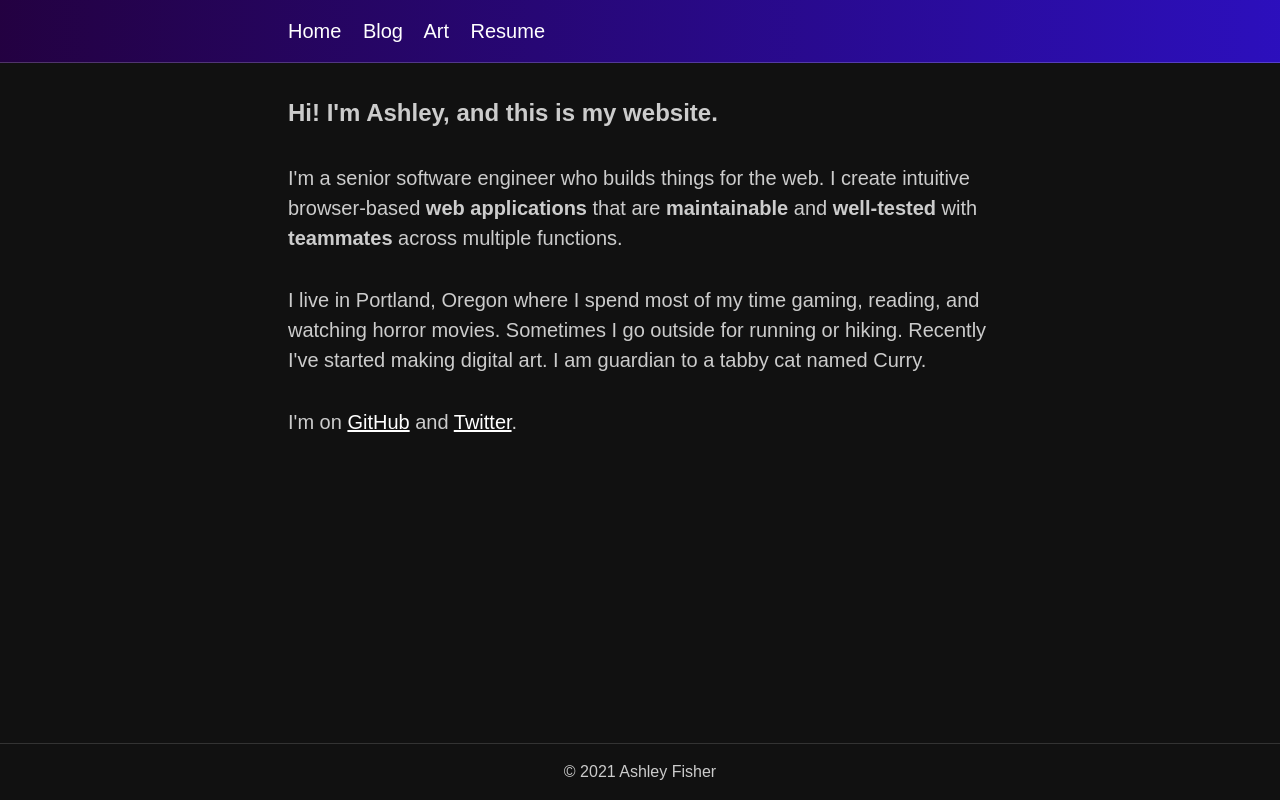
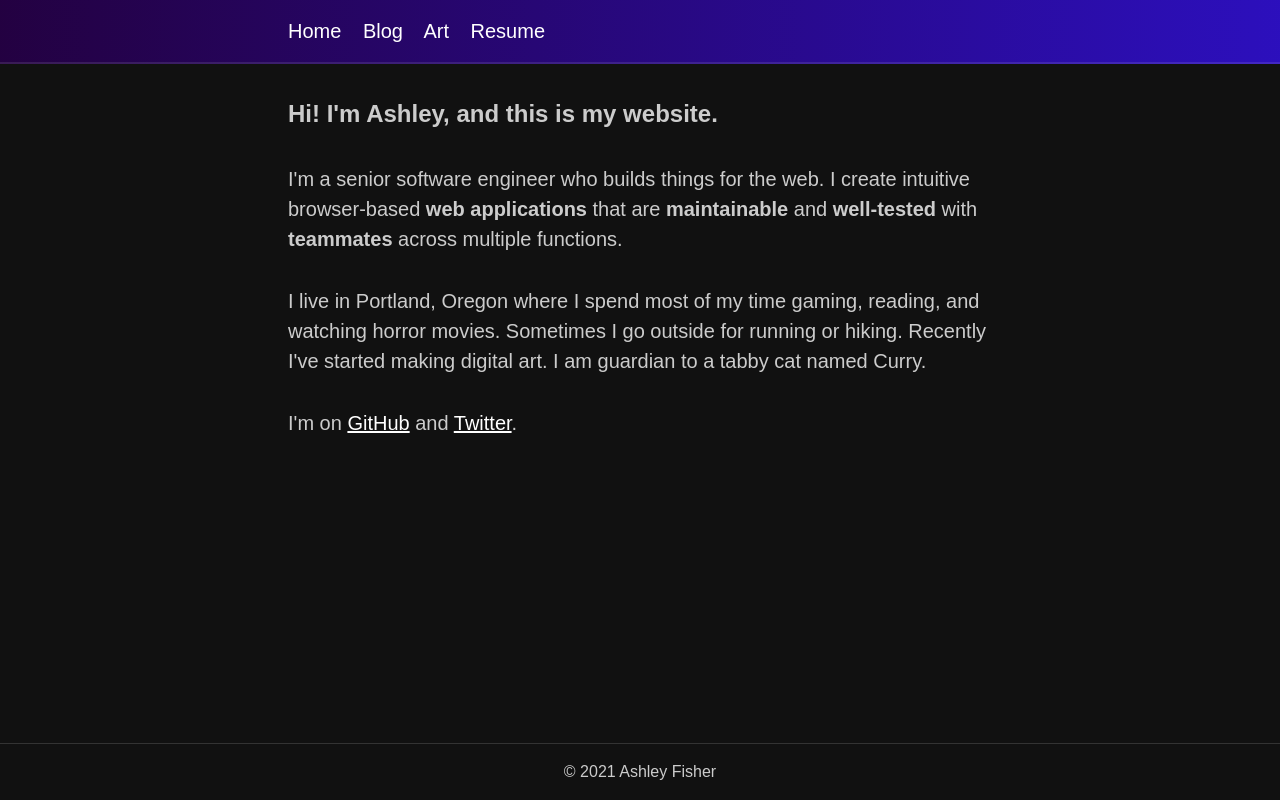
Before and after one commit to afisher/ash.fish, an Eleventy site: page src/index.html in a window 1280 px wide. Built offline with nearby package versions, Linux system fonts and the light colour scheme; Eleventy itself is replaced by a stand-in of ours; files that its build step writes are made by us from their sources.

Commit message:
pretty nav border

```diff
--- a/src/_includes/layout-base.njk
+++ b/src/_includes/layout-base.njk
@@ -10,7 +10,7 @@
   <body
     class="bg-near-black avenir moon-gray lh-copy flex flex-column min-vh-100"
   >
-    <div class="bg-dark-purple bb b--white-20 screen-only">
+    <div class="bg-dark-purple bb b--white-10 bw1 screen-only">
       <nav class="f4 mw7 pv3 ph4 center">
         <a href="/" class="link underline-hover white mr3">Home</a>
         <a href="/blog" class="link underline-hover white mr3">Blog</a>
--- a/src/static/styles.css
+++ b/src/static/styles.css
@@ -1,5 +1,5 @@
 .bg-dark-purple {
-  background: #2b0847
+  background: hsl(272, 97%, 13%)
     linear-gradient(to right, hsl(272, 97%, 13%), hsl(250, 85%, 40%));
 }
 
```
